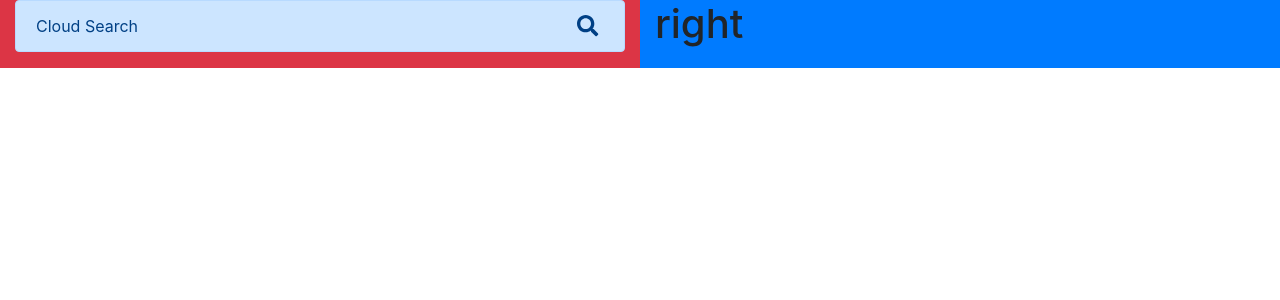
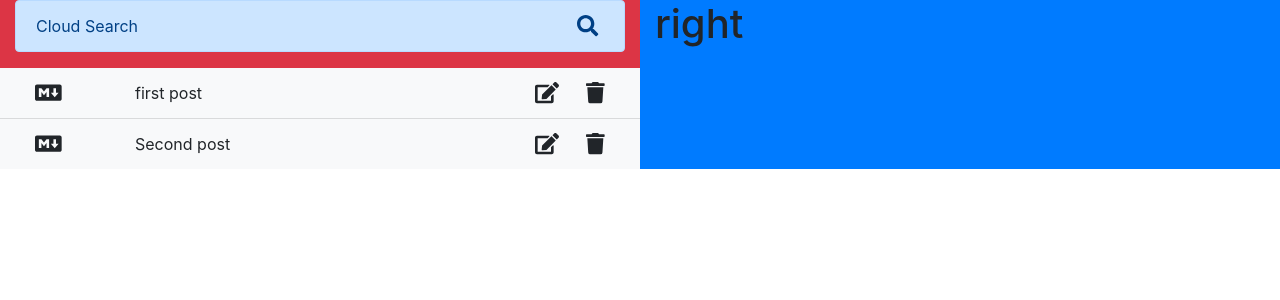
Before and after one commit to FredericChang/MD_Builder, a React (Create React App) app in the folder cloud-doc/: page / in a window 1280 px wide. Shown: the top 300 px of the page. Built offline with nearby package versions, Linux system fonts and the light colour scheme.

Commit message:
finished Save Button

```diff
--- a/cloud-doc/package.json
+++ b/cloud-doc/package.json
@@ -5,6 +5,7 @@
   "private": true,
   "dependencies": {
     "@fortawesome/fontawesome-svg-core": "^1.2.32",
+    "@fortawesome/free-brands-svg-icons": "^5.15.1",
     "@fortawesome/free-solid-svg-icons": "^5.15.1",
     "@fortawesome/react-fontawesome": "^0.1.11",
     "@fortawesome/react-native-fontawesome": "^0.2.6",
--- a/cloud-doc/src/App.css
+++ b/cloud-doc/src/App.css
@@ -3,3 +3,7 @@
   border: none;
   color: inherit;
 }
+
+.c-link {
+  cursor: pointer;
+}
--- a/cloud-doc/src/App.js
+++ b/cloud-doc/src/App.js
@@ -2,6 +2,9 @@ import React from 'react';
 import FileSearch from './components/FileSearch'
 import './App.css';
 import 'bootstrap/dist/css/bootstrap.min.css'
+import FileList from './components/FileList'
+import defaultFiles from './utils/defaultFiles'
+
 function App() {
   return (
     <div className="App container-fluid">
@@ -9,7 +12,13 @@ function App() {
           <div className= "col bg-danger left-panel">
             <FileSearch
               title='Cloud Search'
-              onFileSearch={(value) => { console.log(value)}}
+            />
+            <FileList
+              files={defaultFiles}
+              // onFileClick={(id)=> {console.log(id)}}
+              onFileClick={(id) => { console.log(id)}}
+              onFileDelete={(id) => { console.log('delete', id)}}
+              onSaveEdit={(id, newValue) => {console.log(id); console.log(newValue)}}
             />
           </div>
           <div className= "col bg-primary right-panel">
--- /dev/null
+++ b/cloud-doc/src/components/FileList.js
@@ -0,0 +1,113 @@
+import React, { useState, useEffect, useRef } from 'react'
+import { FontAwesomeIcon } from '@fortawesome/react-fontawesome'
+import { faEdit, faTrash, faTimes } from '@fortawesome/free-solid-svg-icons'
+import { faMarkdown } from '@fortawesome/free-brands-svg-icons'
+import PropTypes from 'prop-types'
+
+
+const FileList = ( {files, onFileClick, onSaveEdit, onFileDelete }) =>{
+    const [ editStatus , setEditStatus ] = useState(false)
+    const [ value, setValue ] = useState('')
+    const closeSearch = (e) =>{
+        e.preventDefault()
+        setEditStatus(false)
+        setValue('')
+    }
+    useEffect(() => {
+        const handleInputEvent = (event) =>{
+            const { keyCode } = event
+            if (keyCode === 13 && setEditStatus ){
+                const editItem = files.find(file => file.id === editStatus)
+                onSaveEdit(editItem.id, value)
+                setEditStatus(false)
+                setValue('')
+            }else if (keyCode === 27 && setEditStatus ){
+                closeSearch(event)
+            }
+        }
+        document.addEventListener('keyup', handleInputEvent)
+        return () =>{
+            document.removeEventListener('keyup', handleInputEvent)
+        }
+    })
+    return(
+        <ul className= "list-group list-group-flush file-list">
+        {
+            files.map(file => (
+                <li
+                    className="list-group-item bg-light d-flex row align-items-center file-item "
+                    key={file.id}
+                >
+                    { (file.id !== editStatus) &&
+                    <>
+                        <span className ="col-2">
+                            <FontAwesomeIcon
+                                title= "Search"
+                                size="lg"
+                                icon={ faMarkdown }
+                            />
+                        </span>
+                        <span
+                            className="col-8 c-link"
+                            onClick={()=> {onFileClick(file.id)}}
+                        >
+                                {file.title}
+                        </span>
+                        <button
+                            type="button"
+                            className="icon-button col-1"
+                            onClick ={()=>{ setEditStatus(file.id); setValue(file.title); }}
+                        >
+                            <FontAwesomeIcon
+                                title= "Edit"
+                                size="lg"
+                                icon={ faEdit }
+                            />
+                        </button>
+                        <button
+                            type="button"
+                            className="icon-button col-1"
+                            onClick={()=> {onFileDelete(file.id)}}
+                        >
+                            <FontAwesomeIcon
+                                title= "Delete"
+                                size="lg"
+                                icon={ faTrash }
+                            />
+                        </button>
+                    </>
+                    }
+                    { (file.id === editStatus) &&
+                        <>
+                          <input
+                              className="form-control col-10"
+                              value={value}
+                              onChange={(e) => {setValue(e.target.value)}}
+                          />
+                          <button
+                              type="button"
+                              className="icon-button col-2"
+                              onClick ={closeSearch}
+                          >
+                              <FontAwesomeIcon
+                                  title= "Close"
+                                  size="lg"
+                                  icon={ faTimes }
+                              />
+                          </button>
+                        </>
+                    }
+                </li>
+            ))
+        }
+        </ul>
+    )
+
+}
+FileList.prototype = {
+    files: PropTypes.array,
+    onFileClick: PropTypes.func,
+    onFileDelete: PropTypes.func,
+    onSaveEdit: PropTypes.func,
+}
+export default FileList
--- /dev/null
+++ b/cloud-doc/src/utils/defaultFiles.js
@@ -0,0 +1,15 @@
+const defaultFiles = [
+    {
+        id: '1',
+        title: 'first post',
+        body: 'should be aware of this',
+        creatorAt: '1563762965704'
+    },
+    {
+        id: '2',
+        title: 'Second post',
+        body: '##should be aware of this',
+        creatorAt: '1563762965705'
+    }
+]
+export default defaultFiles
```
Also changed, not shown: 1 other file (tests, documents, lock files or other folders).
